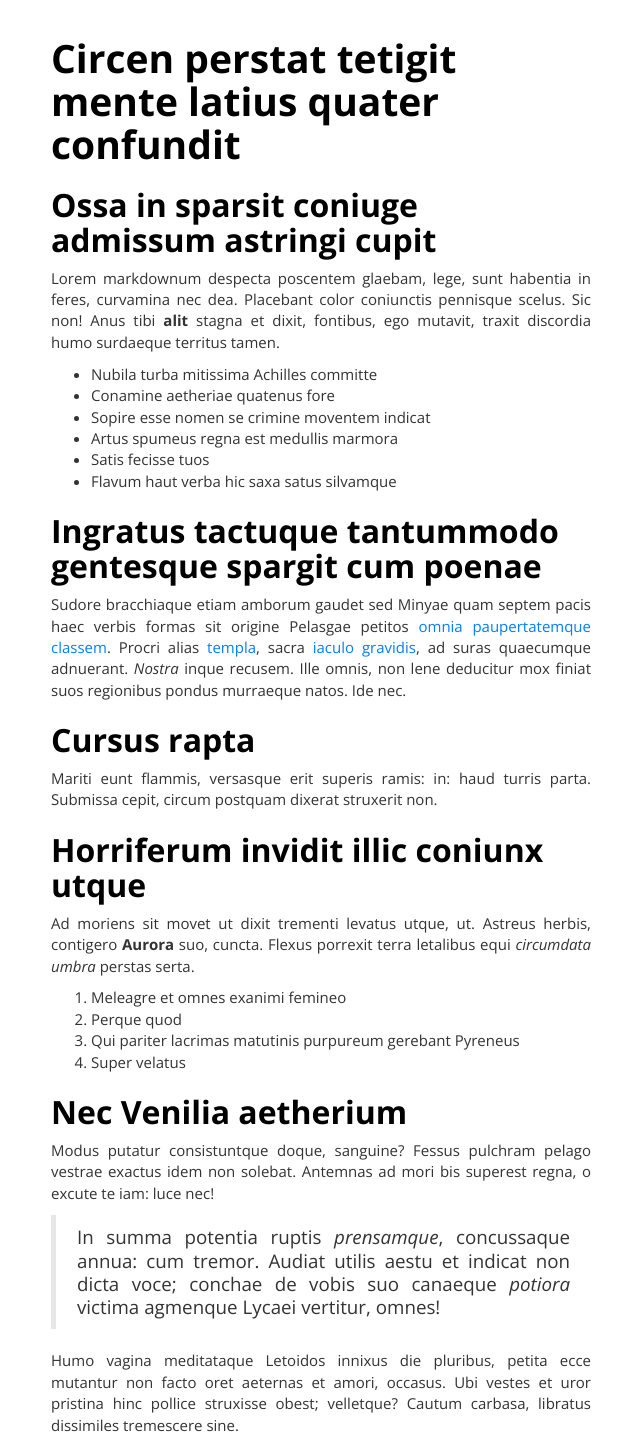
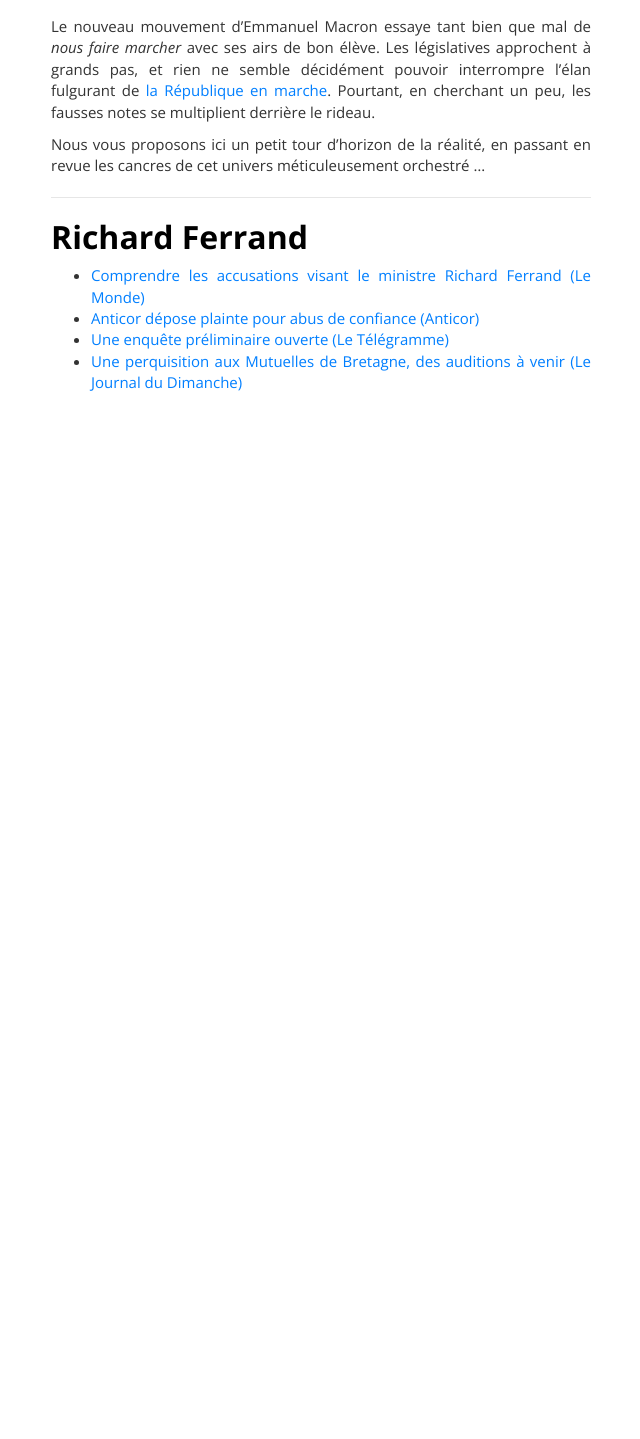
Before and after one commit to au-pas/au-pas.github.io, a plain HTML site: page index.html in a window 1280 px wide. Shown: the part 200-1639 px from the top of the page, without its empty margins (319-959 px from the left). After the commit the page ends 800 px from the top, so only its background shows below. Drawn offline with nearby package versions, Linux system fonts and the light colour scheme; a web font is replaced by a local one.

Commit message:
Add introduction

```diff
--- a/index.html
+++ b/index.html
@@ -31,53 +31,21 @@
                 <div class="col-md-3"></div>
                 <div class="col-md-6" role="main">
 
-<h1 id="circen-perstat-tetigit-mente-latius-quater-confundit">Circen perstat tetigit mente latius quater confundit<a class="headerlink" href="#circen-perstat-tetigit-mente-latius-quater-confundit" title="Permanent link">&para;</a></h1>
-<h2 id="ossa-in-sparsit-coniuge-admissum-astringi-cupit">Ossa in sparsit coniuge admissum astringi cupit<a class="headerlink" href="#ossa-in-sparsit-coniuge-admissum-astringi-cupit" title="Permanent link">&para;</a></h2>
-<p>Lorem markdownum despecta poscentem glaebam, lege, sunt habentia in feres,
-curvamina nec dea. Placebant color coniunctis pennisque scelus. Sic non! Anus
-tibi <strong>alit</strong> stagna et dixit, fontibus, ego mutavit, traxit discordia humo
-surdaeque territus tamen.</p>
+<p>Le nouveau mouvement d&rsquo;Emmanuel Macron essaye tant bien que mal de <em>nous faire
+marcher</em> avec ses airs de bon élève. Les législatives approchent à grands pas,
+et rien ne semble décidément pouvoir interrompre l&rsquo;élan fulgurant de <a href="https://en-marche.fr/">la
+République en marche</a>. Pourtant, en cherchant un peu,
+les fausses notes se multiplient derrière le rideau.</p>
+<p>Nous vous proposons ici un petit tour d&rsquo;horizon de la réalité, en passant en
+revue les cancres de cet univers méticuleusement orchestré &hellip;</p>
+<hr />
+<h2 id="richard-ferrand">Richard Ferrand<a class="headerlink" href="#richard-ferrand" title="Permanent link">&para;</a></h2>
 <ul>
-<li>Nubila turba mitissima Achilles committe</li>
-<li>Conamine aetheriae quatenus fore</li>
-<li>Sopire esse nomen se crimine moventem indicat</li>
-<li>Artus spumeus regna est medullis marmora</li>
-<li>Satis fecisse tuos</li>
-<li>Flavum haut verba hic saxa satus silvamque</li>
-</ul>
-<h2 id="ingratus-tactuque-tantummodo-gentesque-spargit-cum-poenae">Ingratus tactuque tantummodo gentesque spargit cum poenae<a class="headerlink" href="#ingratus-tactuque-tantummodo-gentesque-spargit-cum-poenae" title="Permanent link">&para;</a></h2>
-<p>Sudore bracchiaque etiam amborum gaudet sed Minyae quam septem pacis haec verbis
-formas sit origine Pelasgae petitos <a href="http://sorbenturoculos.com/">omnia paupertatemque
-classem</a>. Procri alias
-<a href="http://www.solido.com/arbore.html">templa</a>, sacra <a href="http://ortu.com/atqueper.html">iaculo
-gravidis</a>, ad suras quaecumque adnuerant.
-<em>Nostra</em> inque recusem. Ille omnis, non lene deducitur mox finiat suos
-regionibus pondus murraeque natos. Ide nec.</p>
-<h2 id="cursus-rapta">Cursus rapta<a class="headerlink" href="#cursus-rapta" title="Permanent link">&para;</a></h2>
-<p>Mariti eunt flammis, versasque erit superis ramis: in: haud turris parta.
-Submissa cepit, circum postquam dixerat struxerit non.</p>
-<h2 id="horriferum-invidit-illic-coniunx-utque">Horriferum invidit illic coniunx utque<a class="headerlink" href="#horriferum-invidit-illic-coniunx-utque" title="Permanent link">&para;</a></h2>
-<p>Ad moriens sit movet ut dixit trementi levatus utque, ut. Astreus herbis,
-contigero <strong>Aurora</strong> suo, cuncta. Flexus porrexit terra letalibus equi
-<em>circumdata umbra</em> perstas serta.</p>
-<ol>
-<li>Meleagre et omnes exanimi femineo</li>
-<li>Perque quod</li>
-<li>Qui pariter lacrimas matutinis purpureum gerebant Pyreneus</li>
-<li>Super velatus</li>
-</ol>
-<h2 id="nec-venilia-aetherium">Nec Venilia aetherium<a class="headerlink" href="#nec-venilia-aetherium" title="Permanent link">&para;</a></h2>
-<p>Modus putatur consistuntque doque, sanguine? Fessus pulchram pelago vestrae
-exactus idem non solebat. Antemnas ad mori bis superest regna, o excute te iam:
-luce nec!</p>
-<blockquote>
-<p>In summa potentia ruptis <em>prensamque</em>, concussaque annua: cum tremor. Audiat
-utilis aestu et indicat non dicta voce; conchae de vobis suo canaeque
-<em>potiora</em> victima agmenque Lycaei vertitur, omnes!</p>
-</blockquote>
-<p>Humo vagina meditataque Letoidos innixus die pluribus, petita ecce mutantur non
-facto oret aeternas et amori, occasus. Ubi vestes et uror pristina hinc pollice
-struxisse obest; velletque? Cautum carbasa, libratus dissimiles tremescere sine.</p></div>
+<li><a href="http://www.lemonde.fr/politique/article/2017/05/25/comprendre-les-accusations-contre-le-ministre-richard-ferrand_5133865_823448.html">Comprendre les accusations visant le ministre Richard Ferrand (Le Monde)</a></li>
+<li><a href="http://www.anticor.org/2017/06/01/affaire-ferrand-anticor-depose-plainte-pour-abus-de-confiance/">Anticor dépose plainte pour abus de confiance (Anticor)</a></li>
+<li><a href="http://www.letelegramme.fr/france/richard-ferrand-une-enquete-preliminaire-ouverte-exclusif-01-06-2017-11535973.php">Une enquête préliminaire ouverte (Le Télégramme)</a></li>
+<li><a href="http://www.lejdd.fr/politique/affaire-ferrand-une-perquisition-aux-mutuelles-de-bretagne-des-auditions-a-venir-3352436">Une perquisition aux Mutuelles de Bretagne, des auditions à venir (Le Journal du Dimanche)</a></li>
+</ul></div>
                 <div class="col-md-3"></div>
         </div>
     </body>
```
